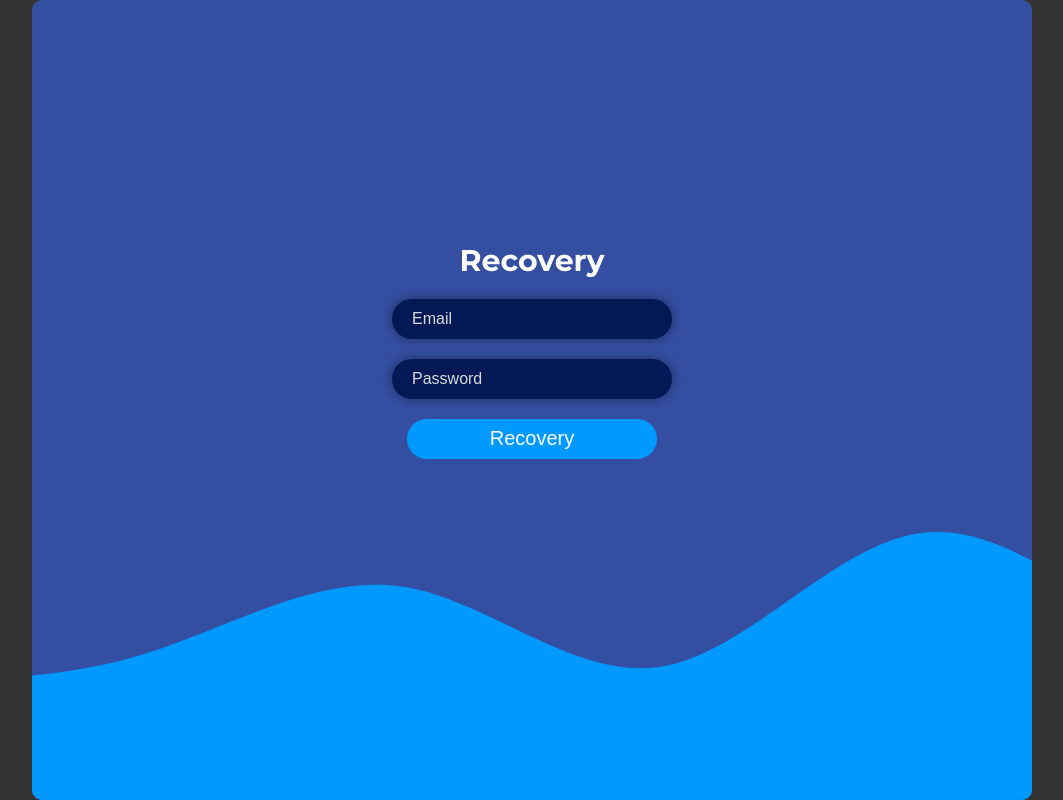
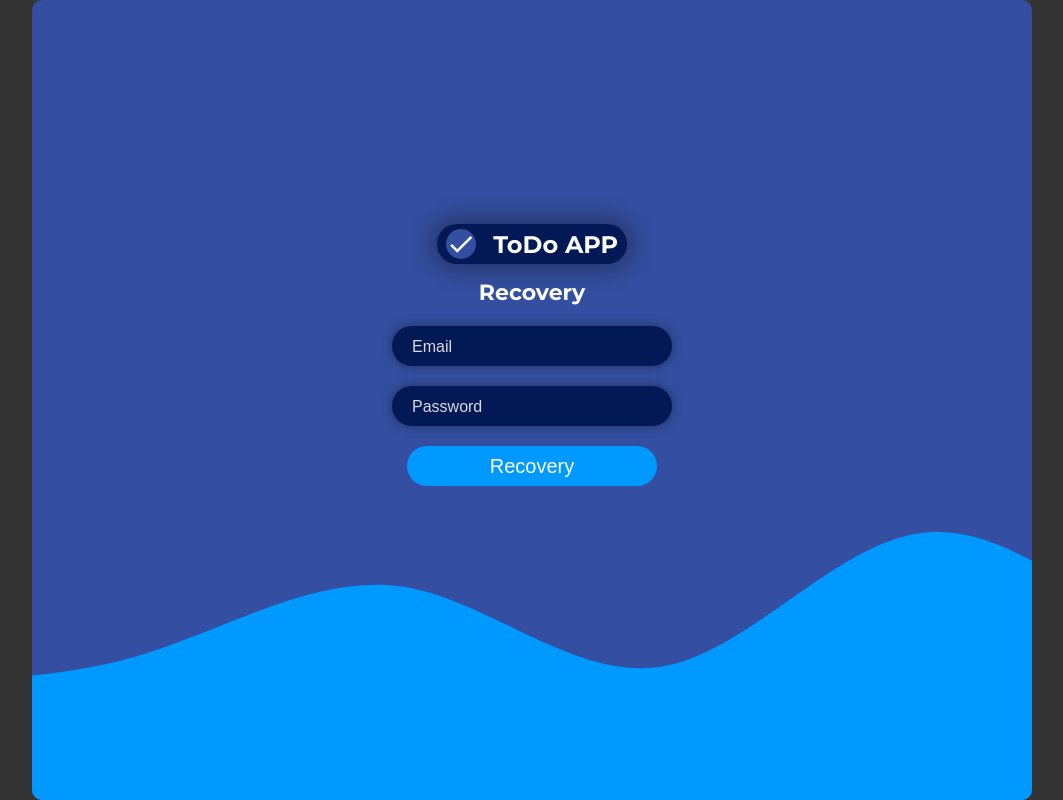
Before and after one commit to cristiandrc/Todo-App, a React (Create React App) app: page /recovery/1 in a window 1280 px wide. Shown: the whole page, without its empty margins (108-1171 px from the left). Built offline with nearby package versions, Linux system fonts and the light colour scheme.

Commit message:
veriicando detalles

```diff
--- a/src/components/EmpetyTodos/EmptyTodos.jsx
+++ b/src/components/EmpetyTodos/EmptyTodos.jsx
@@ -3,7 +3,7 @@ import "./EmptyTodos.css";
 function EmptyTodos() {
   return (
     <p className="empty-p">
-      Aun no tienes tareas <br /> ¡Crea tu primer Tarea!
+      You don't have task, <br /> Create your first task!
     </p>
   );
 }
--- a/src/components/NavMenu/navMenu.css
+++ b/src/components/NavMenu/navMenu.css
@@ -103,8 +103,4 @@
     height: 100%;
     width: 50%;
   }
-
-  .menu-by a:hover {
-    color: ;
-  }
 }
--- a/src/components/TodoError/TodosError.jsx
+++ b/src/components/TodoError/TodosError.jsx
@@ -1,7 +1,7 @@
 import React from "react";
 
 function TodosError({ error }) {
-  return <p>Desespérate, hubo un error...</p>;
+  return <p>Ups! we present an error...</p>;
 }
 
 export { TodosError };
--- a/src/components/TodoItem/TodoItem.jsx
+++ b/src/components/TodoItem/TodoItem.jsx
@@ -1,14 +1,16 @@
 import { useState } from "react";
 import { MdDelete, MdCheck } from "react-icons/md";
 import "./TodoItem.css";
+import { useLocalStorage } from "../../Hooks/useLocalStorage";
+const TodoItem = ({ task, completed, onComplete, onDelete }) => {
+  const [status] = useLocalStorage("statusFilter", "Active");
 
-const TodoItem = ({ task, completed, onComplete, onDelete }) => {
   const [loading, setLoading] = useState(false);
 
   const competed = async () => {
     setLoading(true);
     const isCompleted = await onComplete();
-    isCompleted && setLoading(false);
+    isCompleted && status === "All" && setLoading(false);
   };
 
   const deleted = () => {
--- a/src/pages/Recovery/Recovery.jsx
+++ b/src/pages/Recovery/Recovery.jsx
@@ -3,6 +3,7 @@ import { useParams, useNavigate } from "react-router-dom";
 import BackgroundFigure from "../../components/BackgroundFigure/BackgroundFigure";
 import Form from "../../components/Form/Form";
 import Loading from "../../components/Loading/Loading";
+import Logo from "../../components/Logo/Logo";
 import { TodoContext } from "../../Context/TodoContext";
 import "./recovery.css";
 
@@ -17,6 +18,7 @@ const Recovery = () => {
   };
   return (
     <section className="recovery-container">
+      <Logo />
       <h2 className="recovery-title">Recovery</h2>
       {error && <p>Error</p>}
       {authLoading && <Loading />}
--- a/src/pages/Recovery/recovery.css
+++ b/src/pages/Recovery/recovery.css
@@ -7,5 +7,5 @@
 }
 
 .recovery-title {
-  font-size: 30px;
+  font-size: 22px;
 }
```
